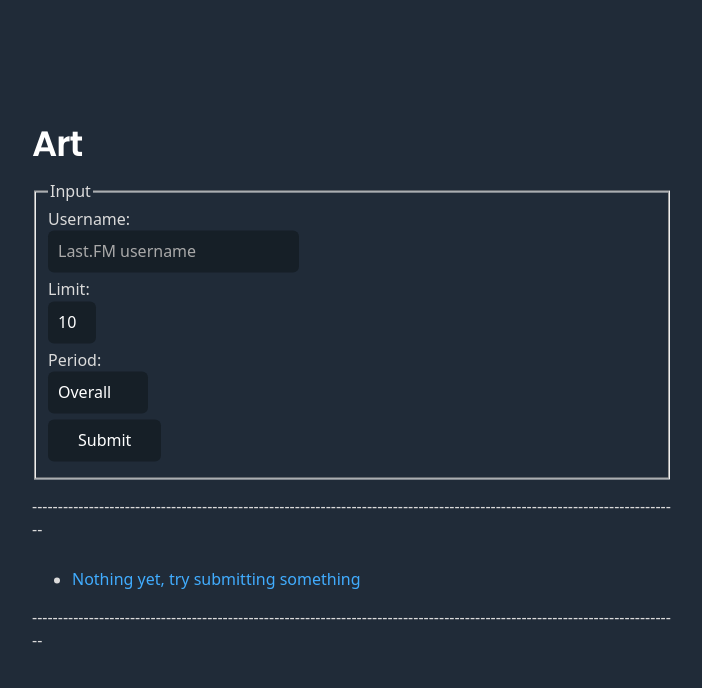
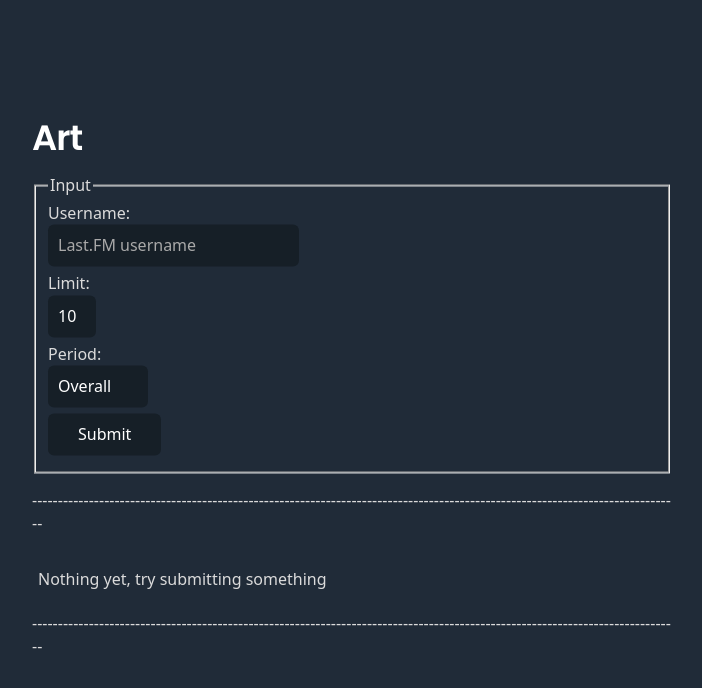
Before and after one commit to aarotaylor/art-advisor, a React (Create React App) app: page / in a window 1280 px wide. Shown: the top 688 px of the page, without its empty margins (288-990 px from the left). Built offline with nearby package versions, Linux system fonts and the light colour scheme.

Commit message:
minor ui changes

```diff
--- a/package.json
+++ b/package.json
@@ -2,6 +2,10 @@
   "name": "art-checker",
   "version": "0.1.0",
   "private": true,
+  "engines": {
+      "npm": "6.9.0",
+      "node": "10.16.3"
+  },
   "dependencies": {
     "@testing-library/jest-dom": "^4.2.4",
     "@testing-library/react": "^9.5.0",
--- a/src/App.js
+++ b/src/App.js
@@ -23,13 +23,18 @@ function IsAlbums(props){
 
   else{
     return(
-      <ul>
+      <table>
         {albums.map(item => (
-          <li key={item['title']}>
-            <a target="_blank" rel="noopener noreferrer" href={item['url']}>{item['rank']+' '+item['title']}</a>
-          </li>
+          <tr key={item['title']}>
+
+            <td>{item['rank']}</td>
+            <td>
+              <a target="_blank" rel="noopener noreferrer" href={item['url']}>{item['title']}</a>
+            </td>
+
+          </tr>
         ))}
-      </ul>
+      </table>
     )
   }
 }
@@ -41,7 +46,7 @@ class Fields extends React.Component{
           name: '',
           period: 'overall',
           limit: 10,
-          albums: [{title: "yet, try submitting something", rank: "Nothing"}],
+          albums: [{title: "", rank: "Nothing yet, try submitting something"}],
           error: ''
       };
 
@@ -91,7 +96,7 @@ class Fields extends React.Component{
     this.resetAlbums();
     const { name, period, limit } = this.state;
     axios
-      .post('https://silver-glass.herokuapp.com/query', { name, period, limit }) //tmp change. try and revert to just '/query' https://art-advisor.herokuapp.com
+      .post('https://silver-glass.herokuapp.com/query', { name, period, limit })
       .then(res => {
         if (!res.data.hasOwnProperty('name')){
           console.log(res);
```
